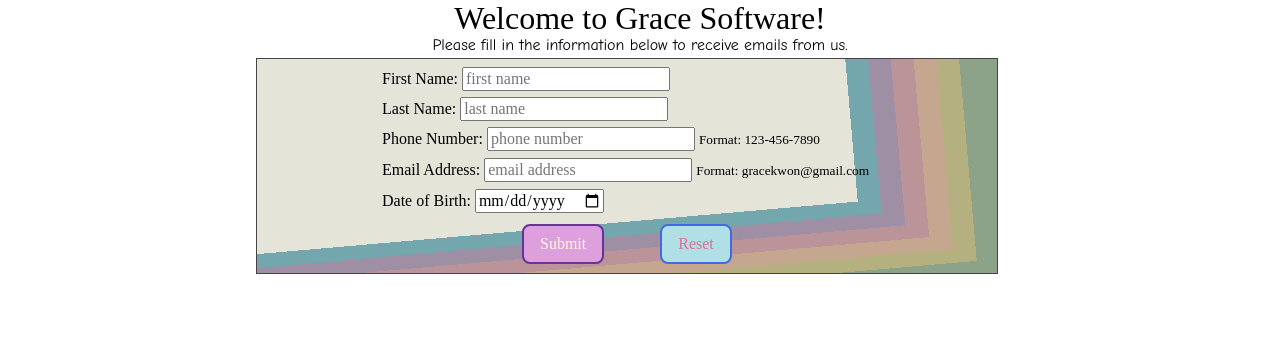
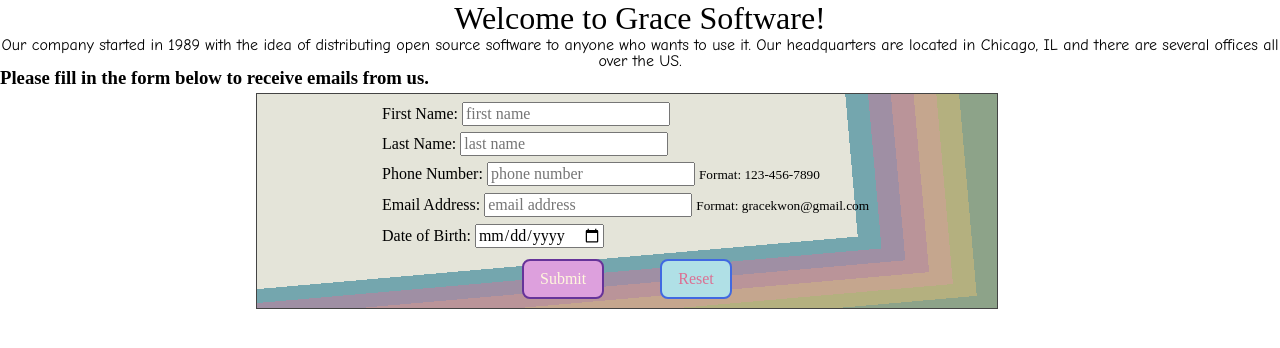
Before and after one commit to Grace-HJK/project1, a plain HTML site: page index.html in a window 1280 px wide. Drawn offline with Linux system fonts and the light colour scheme.

Commit message:
adding more information to html

```diff
--- a/index.html
+++ b/index.html
@@ -10,8 +10,9 @@
 </head>
 
 <body>
-  <h1>Welcome to Grace Software!</h1>
-  <h2>Please fill in the information below to receive emails from us.</h2>
+  <h1 id="welcome">Welcome to Grace Software!</h1>
+  <h2 id="desc">Our company started in 1989 with the idea of distributing open source software to anyone who wants to use it. Our headquarters are located in Chicago, IL and there are several offices all over the US.</h2>
+  <h3>Please fill in the form below to receive emails from us.</h3>
 
   <div id="myForm">
     <form method='get' action=#null>
```
